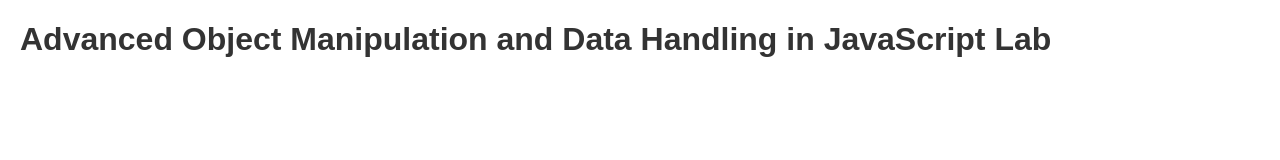
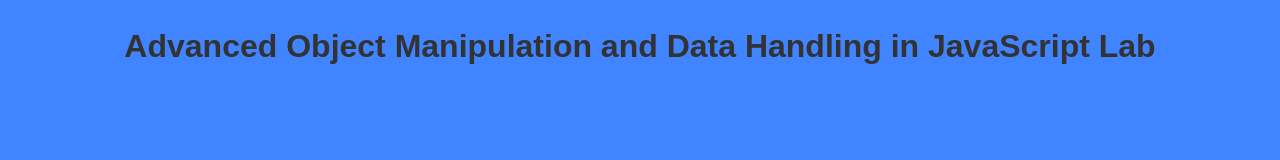
Before and after one commit to 2017krishna/Advanced-Object-Manipulation-and-Data-Handling-in-JavaScript, a plain HTML site: page index.html in a window 1280 px wide. Drawn offline with Linux system fonts and the light colour scheme.

Commit message:
Simple design added

```diff
--- a/styles.css
+++ b/styles.css
@@ -1,8 +1,13 @@
 body {
     font-family: Arial, sans-serif;
     margin: 20px;
+    background-color: #4184ff;
+    color: #444;
+    line-height: 1.6;
 }
 
 h1 {
     color: #333;
+    text-align: center;
+    margin-bottom: 20px;
 }
```
